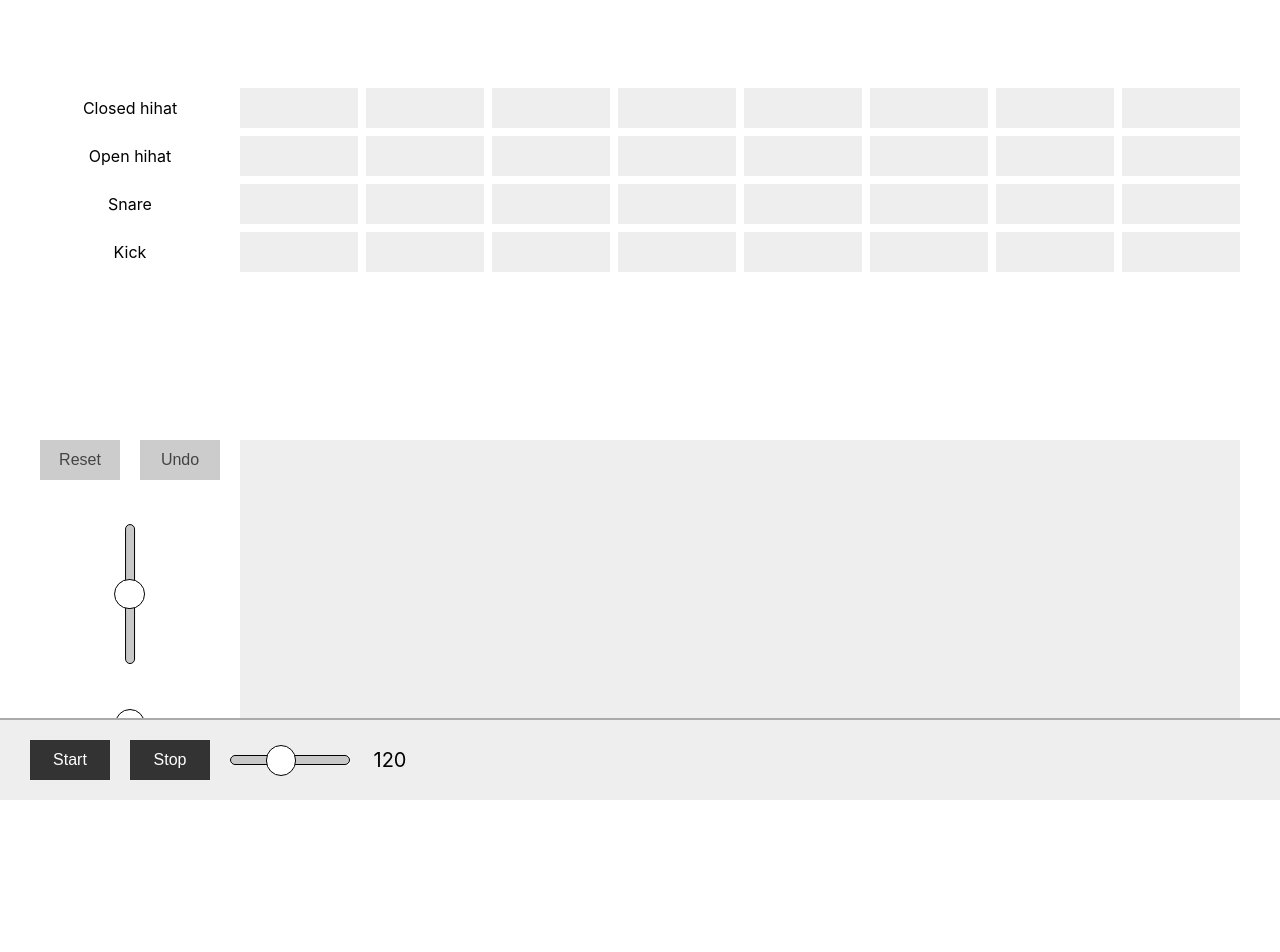
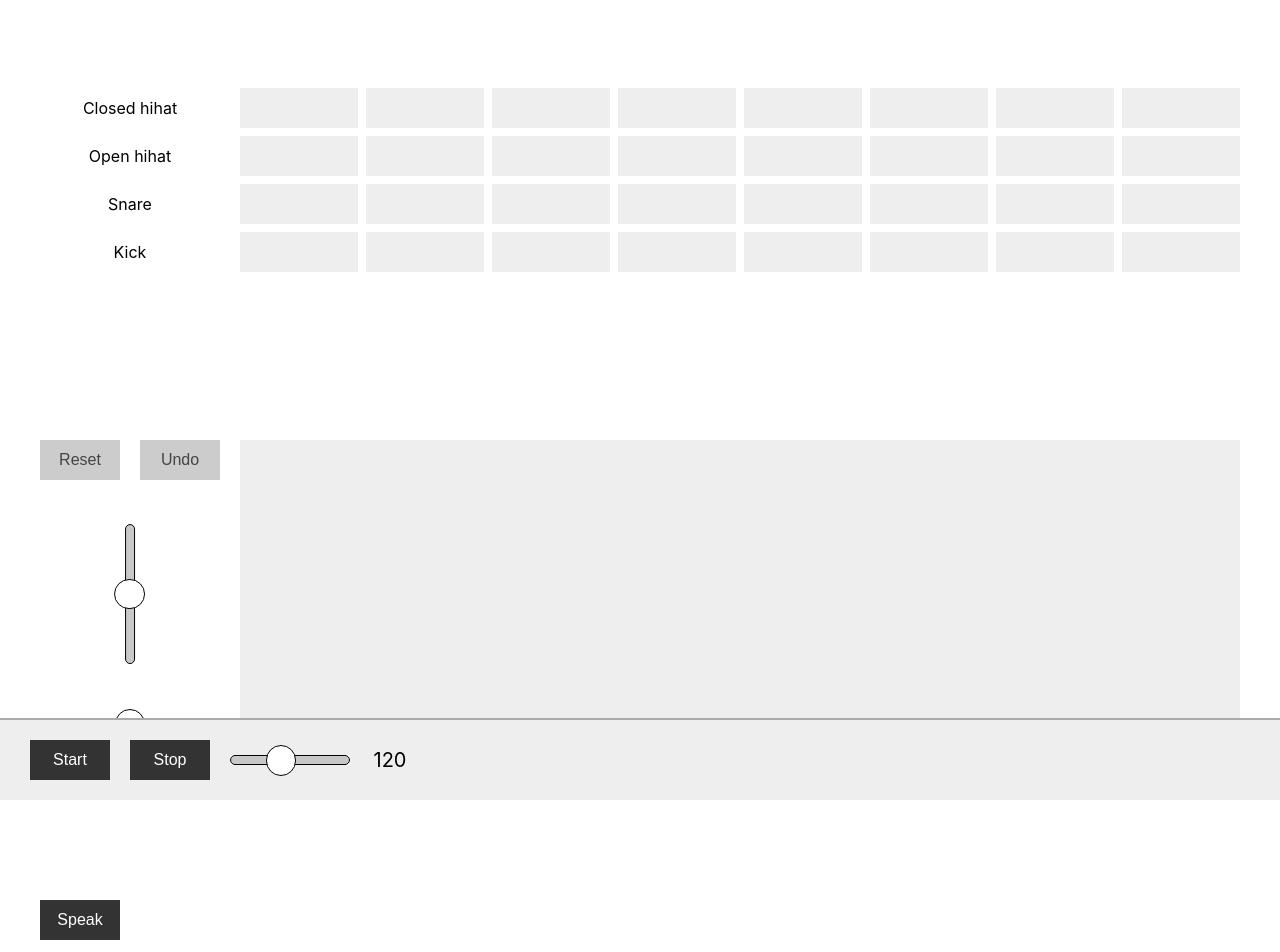
Before and after one commit to Luftare/deep-sounds, a React (Create React App) app: page / in a window 1280 px wide. Shown: the top 952 px of the page. Before the commit the page ends 902 px from the top, so only its background shows below. Built offline with nearby package versions, Linux system fonts and the light colour scheme.

Commit message:
add speech synthesis

```diff
--- a/src/App.js
+++ b/src/App.js
@@ -1,6 +1,7 @@
 import React, { Component } from 'react';
 import Drums from './modules/drums';
 import Canvas from './modules/canvas';
+import Speech from './modules/speech';
 import { InstrumentRack, MasterControls } from './components';
 
 class App extends Component {
@@ -70,6 +71,12 @@ class App extends Component {
             audioMixer={audioMixer}
             active={active}
           />
+          <Speech
+            step={step}
+            stepTime={stepTime}
+            audioMixer={audioMixer}
+            active={active}
+          />
         </InstrumentRack>
         <MasterControls>
           <button onMouseDown={this.startSequence}>Start</button>
--- /dev/null
+++ b/src/modules/speech/SpeechGenerator.js
@@ -0,0 +1,11 @@
+export default class SpeechGenerator {
+  constructor() {
+    this.synth = window.speechSynthesis;
+  }
+
+  speak(text) {
+    const speech = new SpeechSynthesisUtterance(text);
+
+    this.synth.speak(speech);
+  }
+}
--- /dev/null
+++ b/src/modules/speech/index.js
@@ -0,0 +1,19 @@
+import React, { Component } from 'react';
+
+import SpeechGenerator from './SpeechGenerator';
+import { ModuleContainer } from '../../components';
+
+export default class Speech extends Component {
+  constructor(props) {
+    super(props);
+    this.speechGenerator = new SpeechGenerator();
+  }
+
+  render() {
+    return (
+      <ModuleContainer>
+        <button onClick={() => this.speechGenerator.speak('yo')}>Speak</button>
+      </ModuleContainer>
+    );
+  }
+}
```
Also changed, not shown: src/modules/speech/components.js (added).
